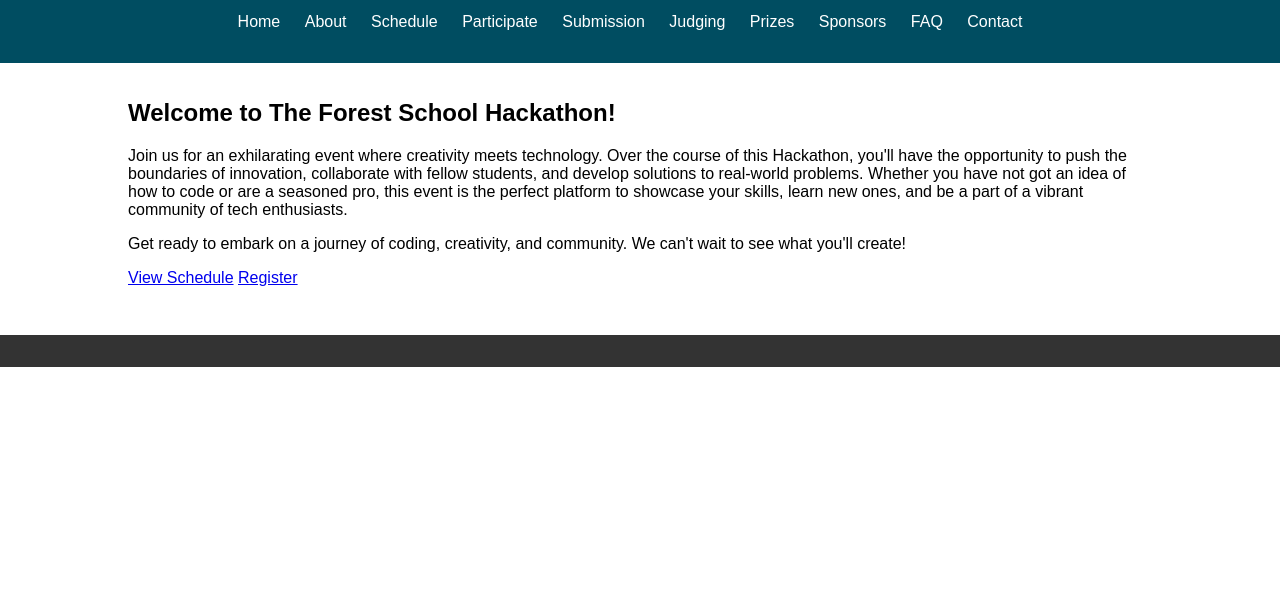
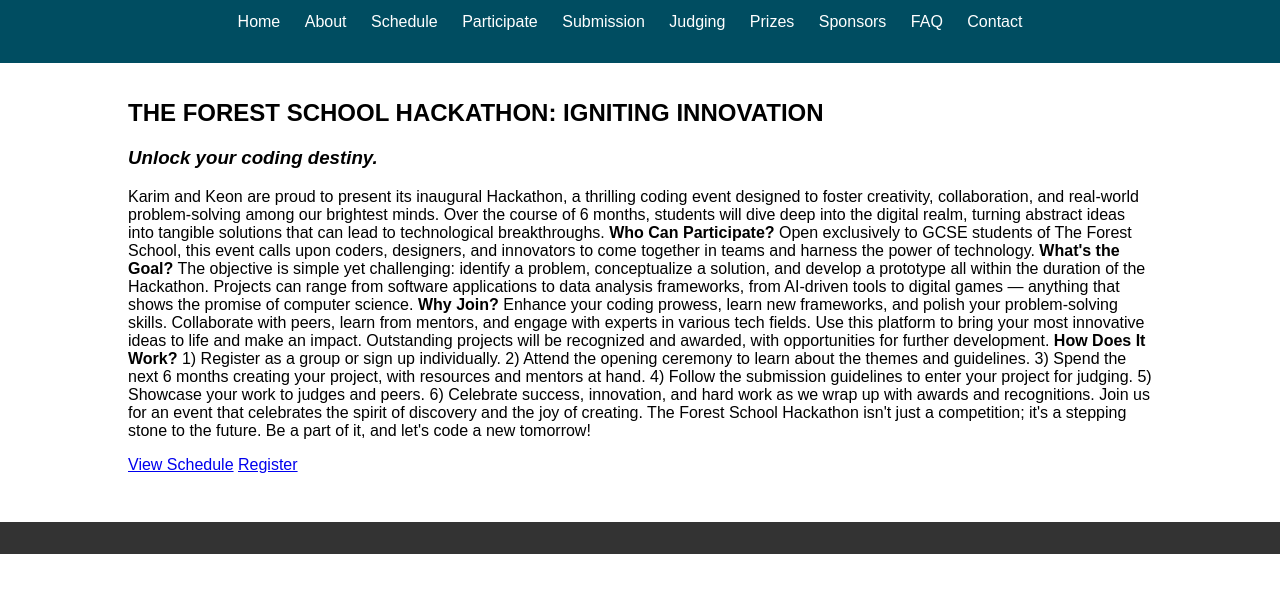
Before and after one commit to foresthackathon/foresthackathon.github.io, a plain HTML site: page index.html in a window 1280 px wide. Shown: the part 56-648 px from the top of the page. Drawn offline with Linux system fonts and the light colour scheme.

Commit message:
Update index.html

```diff
--- a/index.html
+++ b/index.html
@@ -79,9 +79,45 @@ footer {
  <main>
     <section class="intro">
         <div class="container">
-            <h2>Welcome to The Forest School Hackathon!</h2>
-            <p>Join us for an exhilarating event where creativity meets technology. Over the course of this Hackathon, you'll have the opportunity to push the boundaries of innovation, collaborate with fellow students, and develop solutions to real-world problems. Whether you have not got an idea of how to code or are a seasoned pro, this event is the perfect platform to showcase your skills, learn new ones, and be a part of a vibrant community of tech enthusiasts.</p>
-            <p>Get ready to embark on a journey of coding, creativity, and community. We can't wait to see what you'll create!</p>
+            <h1>THE FOREST SCHOOL HACKATHON: IGNITING INNOVATION</h1>
+            <h3><i>Unlock your coding destiny.</i></h3>
+            <p>Karim and Keon are proud to present its inaugural Hackathon, a thrilling coding event designed to foster creativity, collaboration, and real-world problem-solving among our brightest minds. Over the course of 6 months, students will dive deep into the digital realm, turning abstract ideas into tangible solutions that can lead to technological breakthroughs.
+
+<b>Who Can Participate?</b>
+
+Open exclusively to GCSE students of The Forest School, this event calls upon coders, designers, and innovators to come together in teams and harness the power of technology.
+
+<b>What's the Goal?</b>
+
+The objective is simple yet challenging: identify a problem, conceptualize a solution, and develop a prototype all within the duration of the Hackathon. Projects can range from software applications to data analysis frameworks, from AI-driven tools to digital games — anything that shows the promise of computer science.
+
+<b>Why Join?</b>
+
+Enhance your coding prowess, learn new frameworks, and polish your problem-solving skills.
+
+Collaborate with peers, learn from mentors, and engage with experts in various tech fields.
+
+Use this platform to bring your most innovative ideas to life and make an impact.
+
+Outstanding projects will be recognized and awarded, with opportunities for further development.
+
+<b>How Does It Work?</b>
+
+1) Register as a group or sign up individually.
+
+2) Attend the opening ceremony to learn about the themes and guidelines.
+
+3) Spend the next 6 months creating your project, with resources and mentors at hand.
+
+4) Follow the submission guidelines to enter your project for judging.
+
+5) Showcase your work to judges and peers.
+
+6) Celebrate success, innovation, and hard work as we wrap up with awards and recognitions.
+
+Join us for an event that celebrates the spirit of discovery and the joy of creating. The Forest School Hackathon isn't just a competition; it's a stepping stone to the future. Be a part of it, and let's code a new tomorrow!
+
+</p>
             <a href="schedule.html" class="btn">View Schedule</a>
             <a href="register.html" class="btn">Register</a>
         </div>
```
